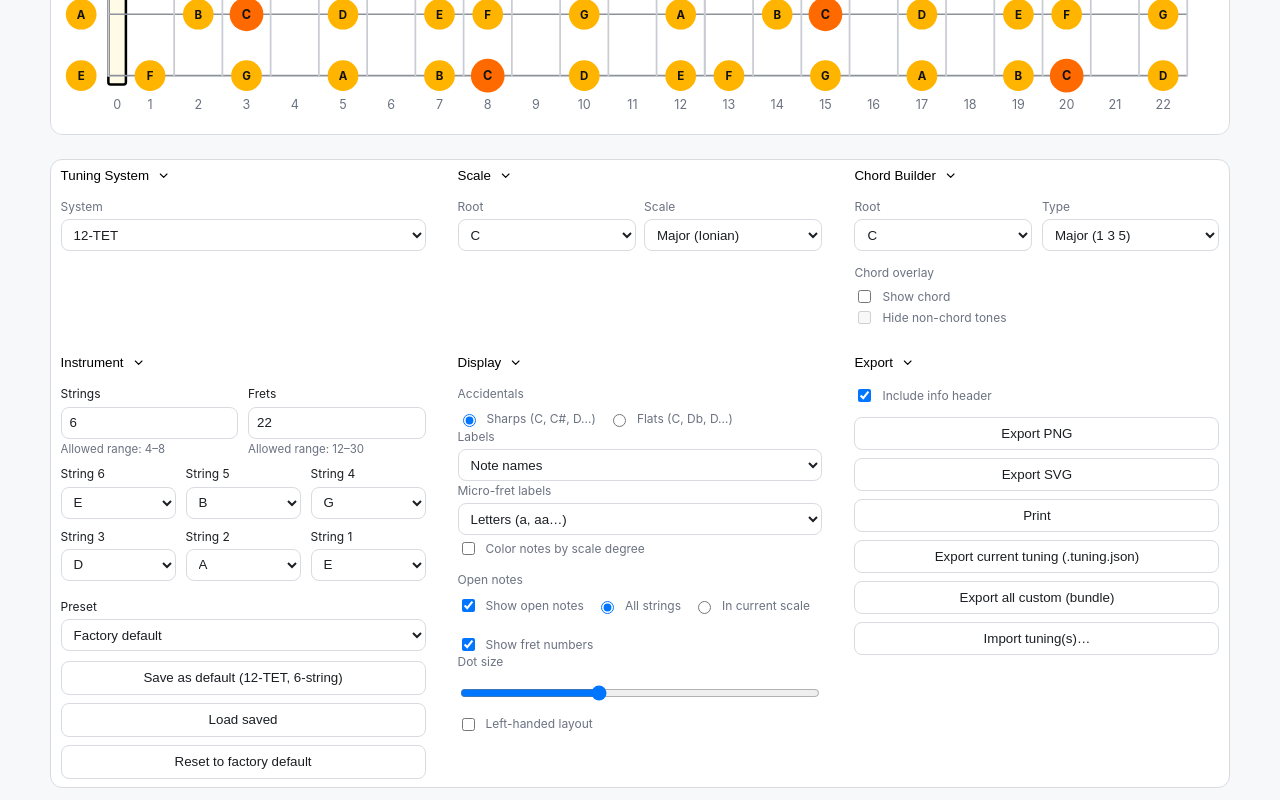
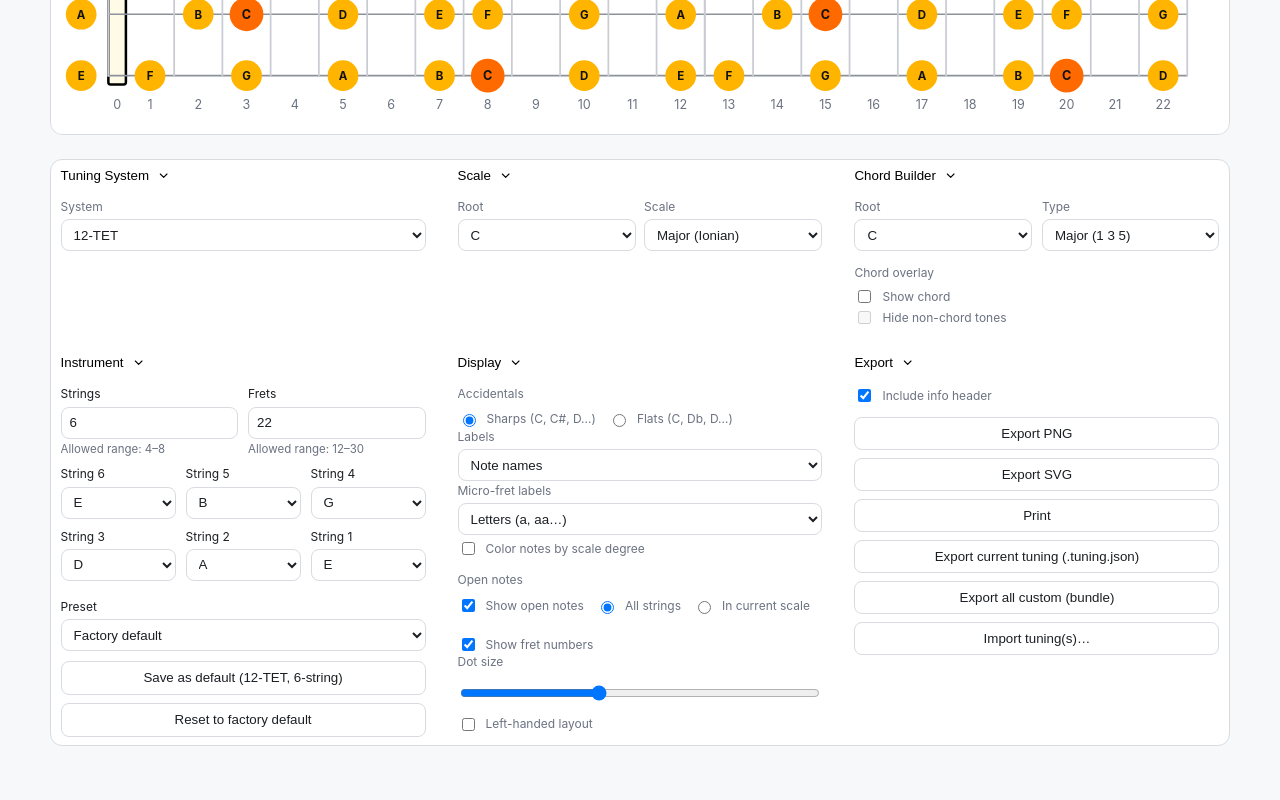
Before and after one commit to DMNerd/tuning-visualizer, a React (Vite) app: page / in a window 1280 px wide. Shown: the part 355-1155 px from the top of the page. After the commit the page ends 1113 px from the top, so only its background shows below. Built offline with nearby package versions, Linux system fonts and the light colour scheme.

Commit message:
Update InstrumentControls to use shared constants and remove redundant button

```diff
--- a/src/components/UI/InstrumentControls.jsx
+++ b/src/components/UI/InstrumentControls.jsx
@@ -1,15 +1,11 @@
 import { useEffect, useState } from "react";
 import Section from "@/components/UI/Section";
+import { STR_MIN, STR_MAX, FRETS_MIN, FRETS_MAX } from "@/lib/theory/constants";
 
 function clamp(n, min, max) {
   const v = Number.isFinite(n) ? n : min;
   return Math.max(min, Math.min(max, v));
 }
-
-const STR_MIN = 4;
-const STR_MAX = 8;
-const FRETS_MIN = 12;
-const FRETS_MAX = 30;
 
 export default function InstrumentControls({
   strings,
@@ -22,9 +18,7 @@ export default function InstrumentControls({
   presetNames,
   selectedPreset,
   setSelectedPreset,
-  savedExists,
   handleSaveDefault,
-  handleLoadSavedDefault,
   handleResetFactoryDefault,
   systemId,
 }) {
@@ -36,7 +30,7 @@ export default function InstrumentControls({
   const [stringsErr, setStringsErr] = useState("");
   const [fretsErr, setFretsErr] = useState("");
 
-  // Keep local text in sync if parent changes (e.g., preset, system switch)
+  // Keep local text in sync if parent changes
   useEffect(() => setStringsText(String(strings)), [strings]);
   useEffect(() => setFretsText(String(frets)), [frets]);
 
@@ -226,14 +220,6 @@ export default function InstrumentControls({
           <button className="btn" onClick={handleSaveDefault}>
             Save as default ({systemId}, {strings}-string)
           </button>
-          <button
-            className="btn"
-            onClick={handleLoadSavedDefault}
-            disabled={!savedExists}
-            title={savedExists ? "" : "No saved default for this system/count"}
-          >
-            Load saved
-          </button>
           <button className="btn" onClick={handleResetFactoryDefault}>
             Reset to factory default
           </button>
--- a/src/hooks/useInstrumentPrefs.js
+++ b/src/hooks/useInstrumentPrefs.js
@@ -1,4 +1,3 @@
-// src/hooks/useInstrumentPrefs.js
 import { useEffect, useState } from "react";
 import { STORAGE_KEYS } from "@/lib/storage/storageKeys";
 
```
